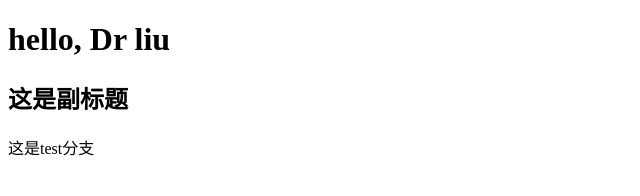
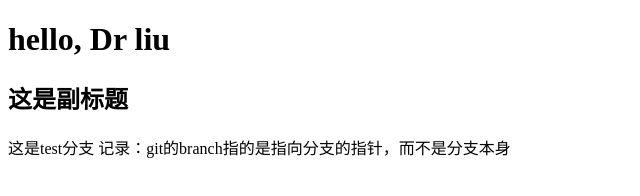
Before and after one commit to LeoDrliu/front-demo-1, a plain HTML site: page index.html in a window 1280 px wide. Shown: the whole page, without its empty margins (0-640 px from the left). Drawn offline with Linux system fonts and the light colour scheme.

Commit message:
branch理解的记录

```diff
--- a/index.html
+++ b/index.html
@@ -13,6 +13,7 @@
     <h1>hello, Dr liu</h1>
     <h2>这是副标题</h2>
     这是test分支
+    记录：git的branch指的是指向分支的指针，而不是分支本身
 </body>
 
 </html>
```
